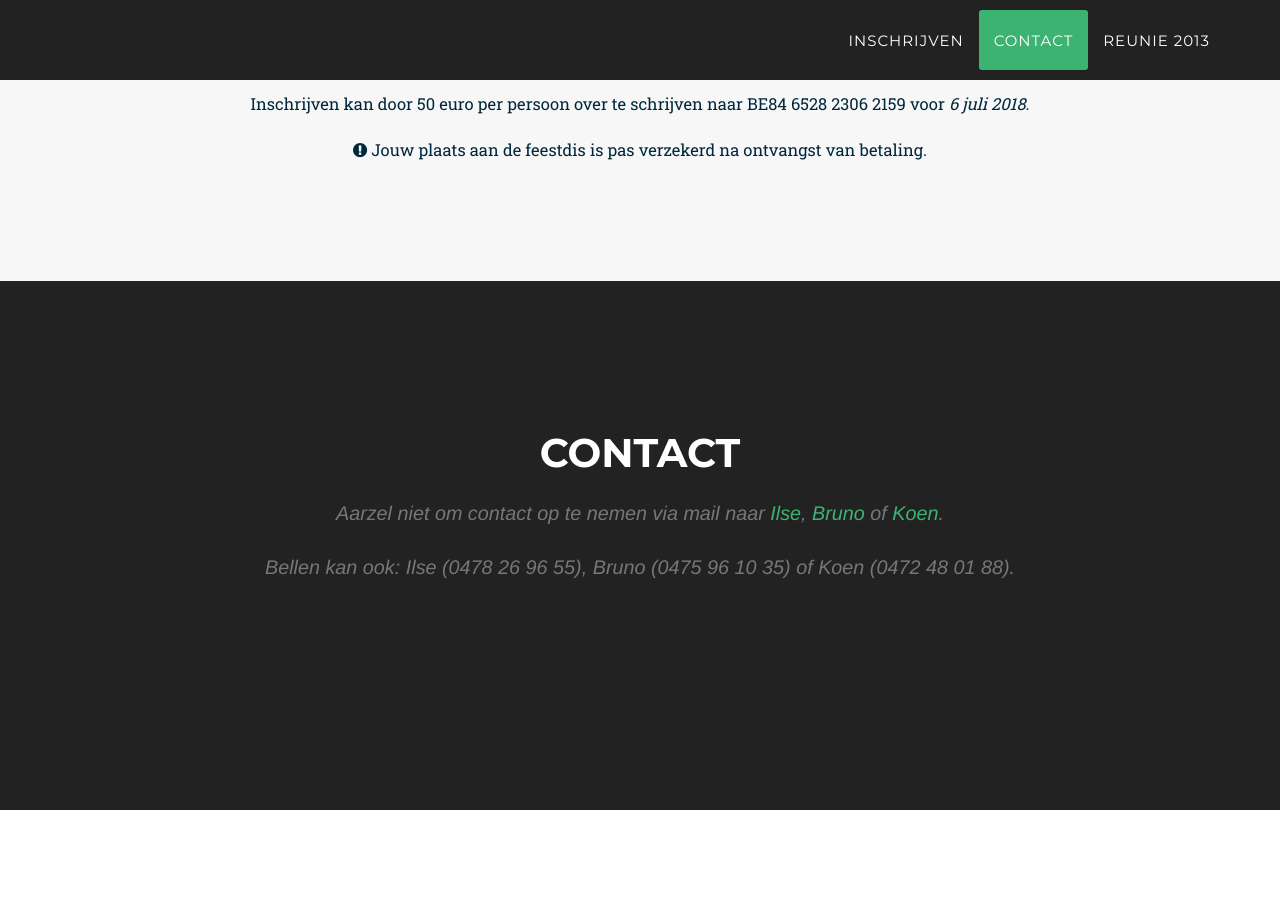
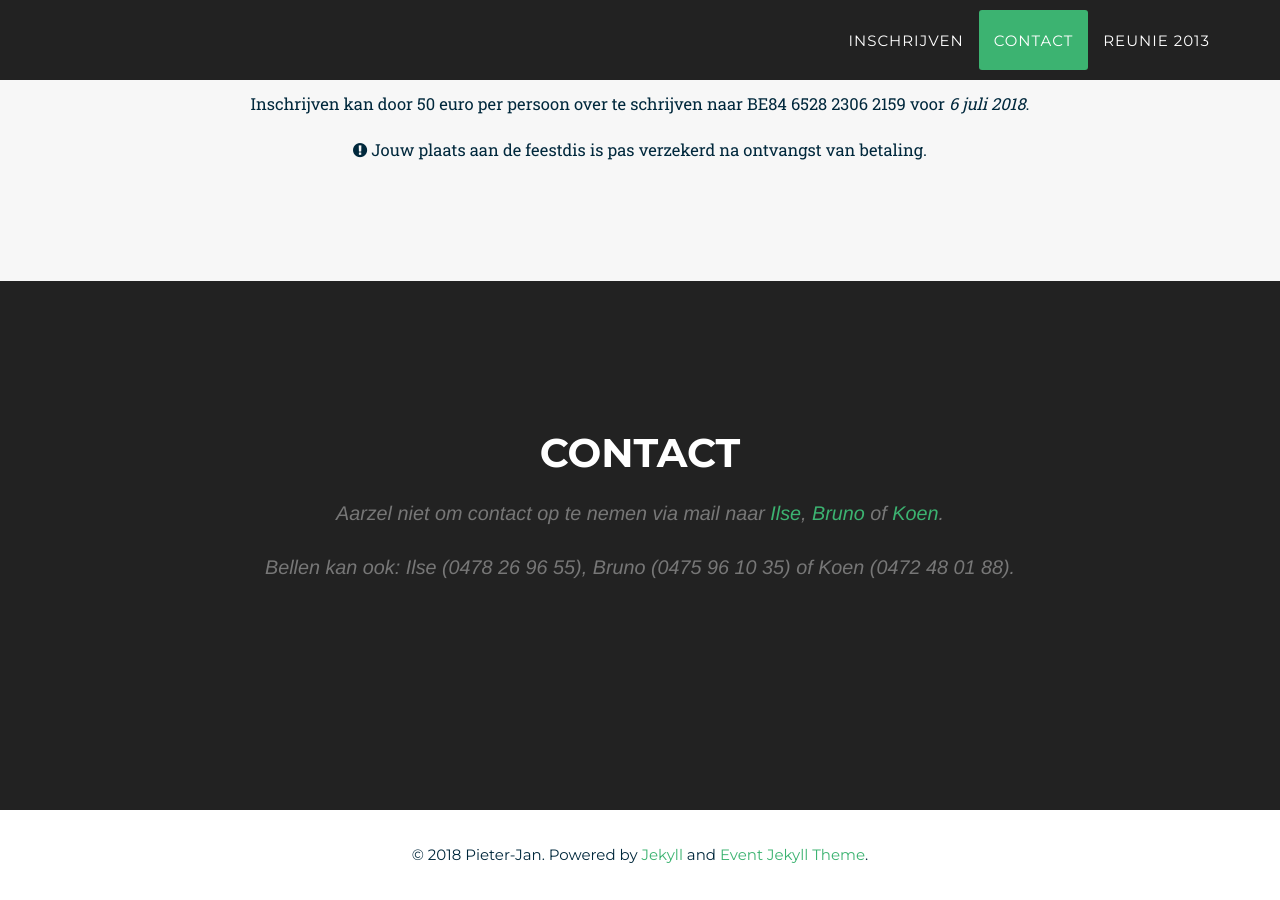
Before and after one commit to ingooigem1978/ingooigem1978.github.io, a Jekyll site: the page built from index.html, in a window 1280 px wide and 900 px high, scrolled down 2479 px. Built offline with Jekyll 4.4.1, drawn with Linux system fonts in a browser that asks for light colours; some web fonts are replaced.

Commit message:
added footer.

```diff
--- a/_config.yml
+++ b/_config.yml
@@ -12,8 +12,8 @@ facebook:
 logo: "../css/2016_style/img/icon-large.png"
 
 social:
-  name: Your Facebook Page
-  link: "https://www.facebook.com/"
+  #name: Your Facebook Page
+  #link: "https://www.facebook.com/"
 
 google_site_verification: googleXXXXXXXXXXXXXXXX.html
 
@@ -25,10 +25,10 @@ plugins:
 
 # Social networks usernames (many more available: google-plus, flickr, dribbble, pinterest, instagram, tumblr, linkedin, etc.)
 social:
-  - title: facebook
-    url: https://www.facebook.com
-  - title: twitter
-    url: https://twitter.com
+  #- title: facebook
+  #  url: https://www.facebook.com
+  #- title: twitter
+  #  url: https://twitter.com
 
 # Build settings
 markdown: kramdown
--- a/_includes/2016_data/footer.html
+++ b/_includes/2016_data/footer.html
@@ -17,9 +17,10 @@ footer {
 <footer>
     <div class="container">
         <div class="row">
-            <div class="col-md-4">
-                <span class="copyright">© {{ 'now' | date: "%Y" }} <a href="https://github.com/melvinchng/event-jekyll-theme">Event Jekyll Theme</a> by <a href="http://melvinchng.github.io">Melvin Ch'ng</a>,<br>All Rights Reserved.</span>
+            <div class="col-md-12">
+                <span class="copyright">© {{ 'now' | date: "%Y" }} Pieter-Jan. Powered by <a href="https://jekyllrb.com/">Jekyll</a> and <a href="https://github.com/melvinchng/event-jekyll-theme">Event Jekyll Theme</a>.</span>
             </div>
+            <!--
             <div class="col-md-4">
                 <ul class="list-inline social-buttons">
                     {% for network in site.social %}
@@ -27,6 +28,7 @@ footer {
                     {% endfor %}
                 </ul>
             </div>
+          -->
         </div>
     </div>
 </footer>
--- a/_layouts/2017_home.html
+++ b/_layouts/2017_home.html
@@ -26,6 +26,8 @@
 
     {% include 2016_data/contact.html %}
 
+    {% include 2016_data/footer.html %}
+
     {% include 2016_data/js.html %}
 
     </body>
```
